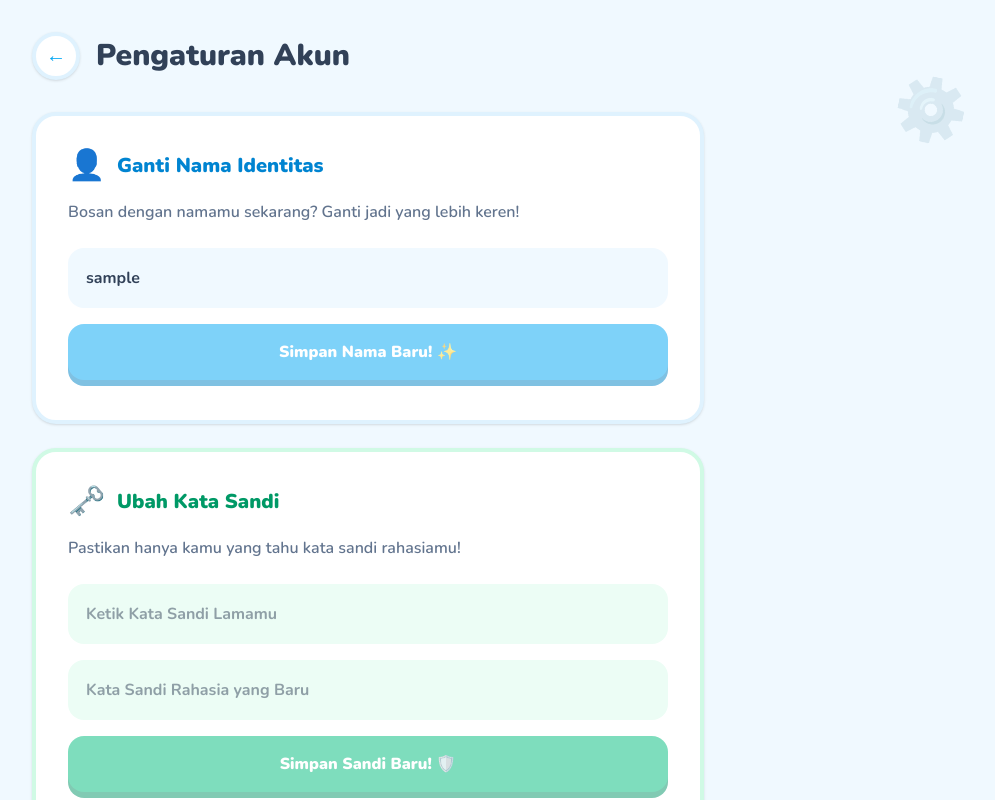
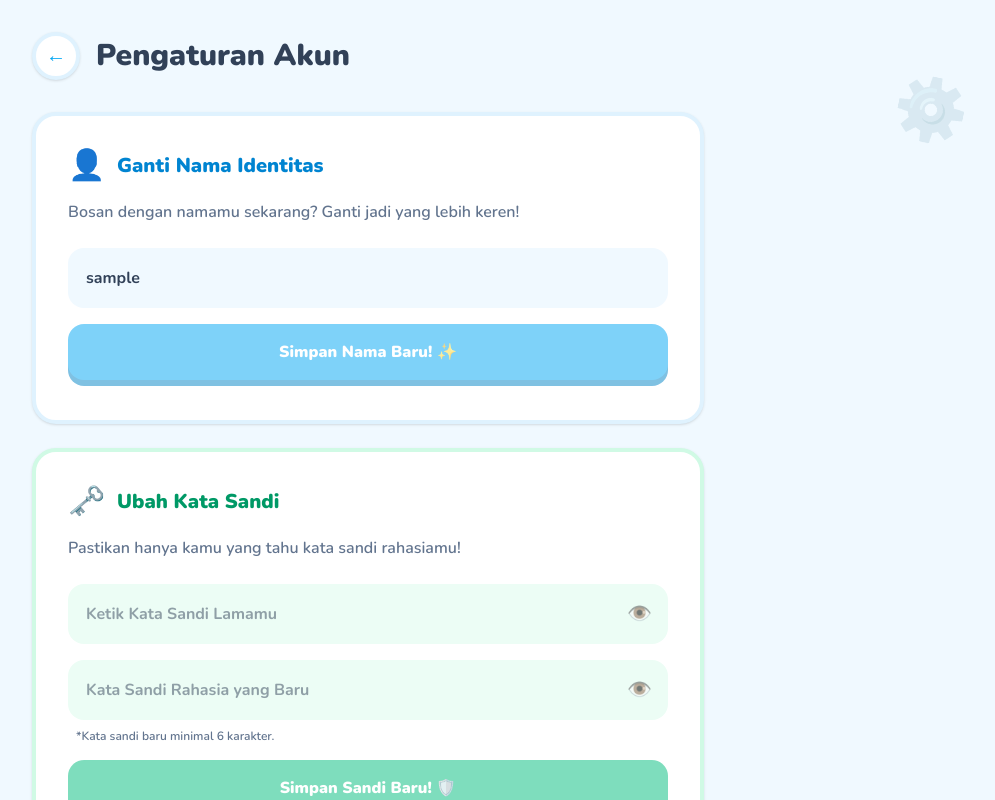
Before and after one commit to qoulansadiyda/narrakids, a Next.js app in the folder client/: page /profile in a window 1280 px wide. Shown: the top 800 px of the page, without its empty margins (272-1267 px from the left). Built offline with nearby package versions, Linux system fonts and the light colour scheme; no server answers; sample sign-in values are in the browser's storage.

Commit message:
feat(ui): add show/hide password toggle and password specs instructions

```diff
--- a/client/src/app/login/page.tsx
+++ b/client/src/app/login/page.tsx
@@ -7,6 +7,7 @@ import { useDialog } from '@/components/DialogProvider';
 export default function LoginPage() {
   const [username, setU] = useState('');
   const [password, setP] = useState('');
+  const [showPassword, setShowPassword] = useState(false);
   const [loading, setLoading] = useState(false);
   const router = useRouter();
   const { showAlert } = useDialog();
@@ -59,13 +60,23 @@ export default function LoginPage() {
             value={username}
             onChange={e => setU(e.target.value)}
           />
-          <input
-            className="border-2 border-slate-200 focus:border-orange-400 outline-none p-4 rounded-2xl font-bold text-slate-700 transition-colors"
-            placeholder="Kata Sandi Rahasia"
-            type="password"
-            value={password}
-            onChange={e => setP(e.target.value)}
-          />
+          <div className="relative">
+            <input
+              className="w-full border-2 border-slate-200 focus:border-orange-400 outline-none p-4 pr-14 rounded-2xl font-bold text-slate-700 transition-colors"
+              placeholder="Kata Sandi Rahasia"
+              type={showPassword ? "text" : "password"}
+              value={password}
+              onChange={e => setP(e.target.value)}
+            />
+            <button
+              type="button"
+              className="absolute right-4 top-1/2 -translate-y-1/2 text-xl opacity-60 hover:opacity-100 transition-opacity focus:outline-none"
+              onClick={() => setShowPassword(!showPassword)}
+              title={showPassword ? "Sembunyikan Sandi" : "Lihat Sandi"}
+            >
+              {showPassword ? "🙈" : "👁️"}
+            </button>
+          </div>
 
           <button
             disabled={loading}
--- a/client/src/app/profile/page.tsx
+++ b/client/src/app/profile/page.tsx
@@ -15,6 +15,8 @@ export default function ProfilePage() {
   const [newUsername, setNewUsername] = useState('');
   const [oldPassword, setOldPassword] = useState('');
   const [newPassword, setNewPassword] = useState('');
+  const [showOldPassword, setShowOldPassword] = useState(false);
+  const [showNewPassword, setShowNewPassword] = useState(false);
 
   const [loadingName, setLoadingName] = useState(false);
   const [loadingPass, setLoadingPass] = useState(false);
@@ -181,20 +183,43 @@ export default function ProfilePage() {
             <p className="text-slate-500 font-semibold mb-6">Pastikan hanya kamu yang tahu kata sandi rahasiamu!</p>
 
             <form onSubmit={handleUpdatePassword} className="flex flex-col gap-4">
+              <div className="relative">
                 <input
-                type="password"
-                className="w-full bg-emerald-50 text-slate-700 font-bold px-4 py-4 rounded-2xl outline-none border-2 border-transparent focus:border-emerald-300 transition-colors"
+                  type={showOldPassword ? "text" : "password"}
+                  className="w-full bg-emerald-50 text-slate-700 font-bold px-4 py-4 pr-14 rounded-2xl outline-none border-2 border-transparent focus:border-emerald-300 transition-colors"
                   placeholder="Ketik Kata Sandi Lamamu"
                   value={oldPassword}
                   onChange={(e) => setOldPassword(e.target.value)}
                 />
+                <button
+                  type="button"
+                  className="absolute right-4 top-1/2 -translate-y-1/2 text-xl opacity-60 hover:opacity-100 transition-opacity focus:outline-none"
+                  onClick={() => setShowOldPassword(!showOldPassword)}
+                  title={showOldPassword ? "Sembunyikan Sandi" : "Lihat Sandi"}
+                >
+                  {showOldPassword ? "🙈" : "👁️"}
+                </button>
+              </div>
+              <div className="relative">
                 <input
-                type="password"
-                className="w-full bg-emerald-50 text-slate-700 font-bold px-4 py-4 rounded-2xl outline-none border-2 border-transparent focus:border-emerald-300 transition-colors"
+                  type={showNewPassword ? "text" : "password"}
+                  className="w-full bg-emerald-50 text-slate-700 font-bold px-4 py-4 pr-14 rounded-2xl outline-none border-2 border-transparent focus:border-emerald-300 transition-colors"
                   placeholder="Kata Sandi Rahasia yang Baru"
                   value={newPassword}
                   onChange={(e) => setNewPassword(e.target.value)}
                 />
+                <button
+                  type="button"
+                  className="absolute right-4 top-1/2 -translate-y-1/2 text-xl opacity-60 hover:opacity-100 transition-opacity focus:outline-none"
+                  onClick={() => setShowNewPassword(!showNewPassword)}
+                  title={showNewPassword ? "Sembunyikan Sandi" : "Lihat Sandi"}
+                >
+                  {showNewPassword ? "🙈" : "👁️"}
+                </button>
+              </div>
+              <p className="text-xs text-slate-500 font-semibold px-2 -mt-2">
+                *Kata sandi baru minimal 6 karakter.
+              </p>
               <button
                 disabled={loadingPass || !oldPassword || !newPassword}
                 className="w-full bg-emerald-500 text-white font-black py-4 rounded-2xl hover:bg-emerald-400 active:scale-95 transition-all shadow-[0_6px_0_rgb(5,150,105)] hover:shadow-[0_4px_0_rgb(5,150,105)] hover:translate-y-1 mb-2 disabled:opacity-50 disabled:cursor-not-allowed"
--- a/client/src/app/register/page.tsx
+++ b/client/src/app/register/page.tsx
@@ -7,6 +7,7 @@ import { useDialog } from '@/components/DialogProvider';
 export default function RegisterPage() {
   const [username, setU] = useState('');
   const [password, setP] = useState('');
+  const [showPassword, setShowPassword] = useState(false);
   const [loading, setLoading] = useState(false);
   const router = useRouter();
   const { showAlert } = useDialog();
@@ -55,13 +56,26 @@ export default function RegisterPage() {
             value={username}
             onChange={e => setU(e.target.value)}
           />
-          <input
-            className="border-2 border-slate-200 focus:border-sky-400 outline-none p-4 rounded-2xl font-bold text-slate-700 transition-colors"
-            placeholder="Kata Sandi Rahasia (≥6)"
-            type="password"
-            value={password}
-            onChange={e => setP(e.target.value)}
-          />
+          <div className="relative">
+            <input
+              className="w-full border-2 border-slate-200 focus:border-sky-400 outline-none p-4 pr-14 rounded-2xl font-bold text-slate-700 transition-colors"
+              placeholder="Kata Sandi Rahasia"
+              type={showPassword ? "text" : "password"}
+              value={password}
+              onChange={e => setP(e.target.value)}
+            />
+            <button
+              type="button"
+              className="absolute right-4 top-1/2 -translate-y-1/2 text-xl opacity-60 hover:opacity-100 transition-opacity focus:outline-none"
+              onClick={() => setShowPassword(!showPassword)}
+              title={showPassword ? "Sembunyikan Sandi" : "Lihat Sandi"}
+            >
+              {showPassword ? "🙈" : "👁️"}
+            </button>
+          </div>
+          <p className="text-xs text-slate-500 font-semibold px-2 -mt-2">
+            *Kata sandi minimal 6 karakter. Boleh pakai spasi, huruf, atau angka!
+          </p>
 
           <button
             disabled={loading}
```
Lines whose indentation alone changed are shown as unchanged.
